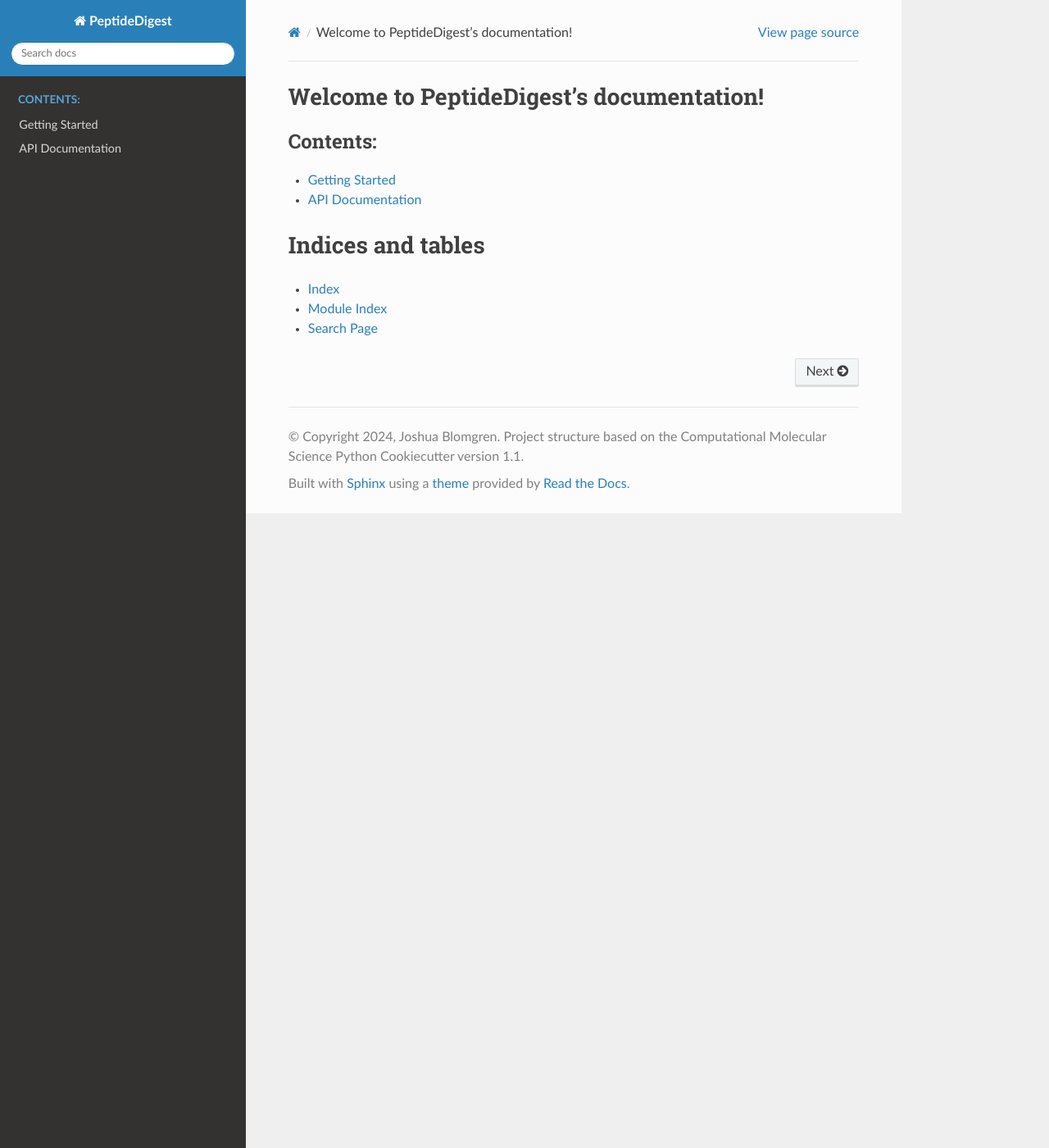
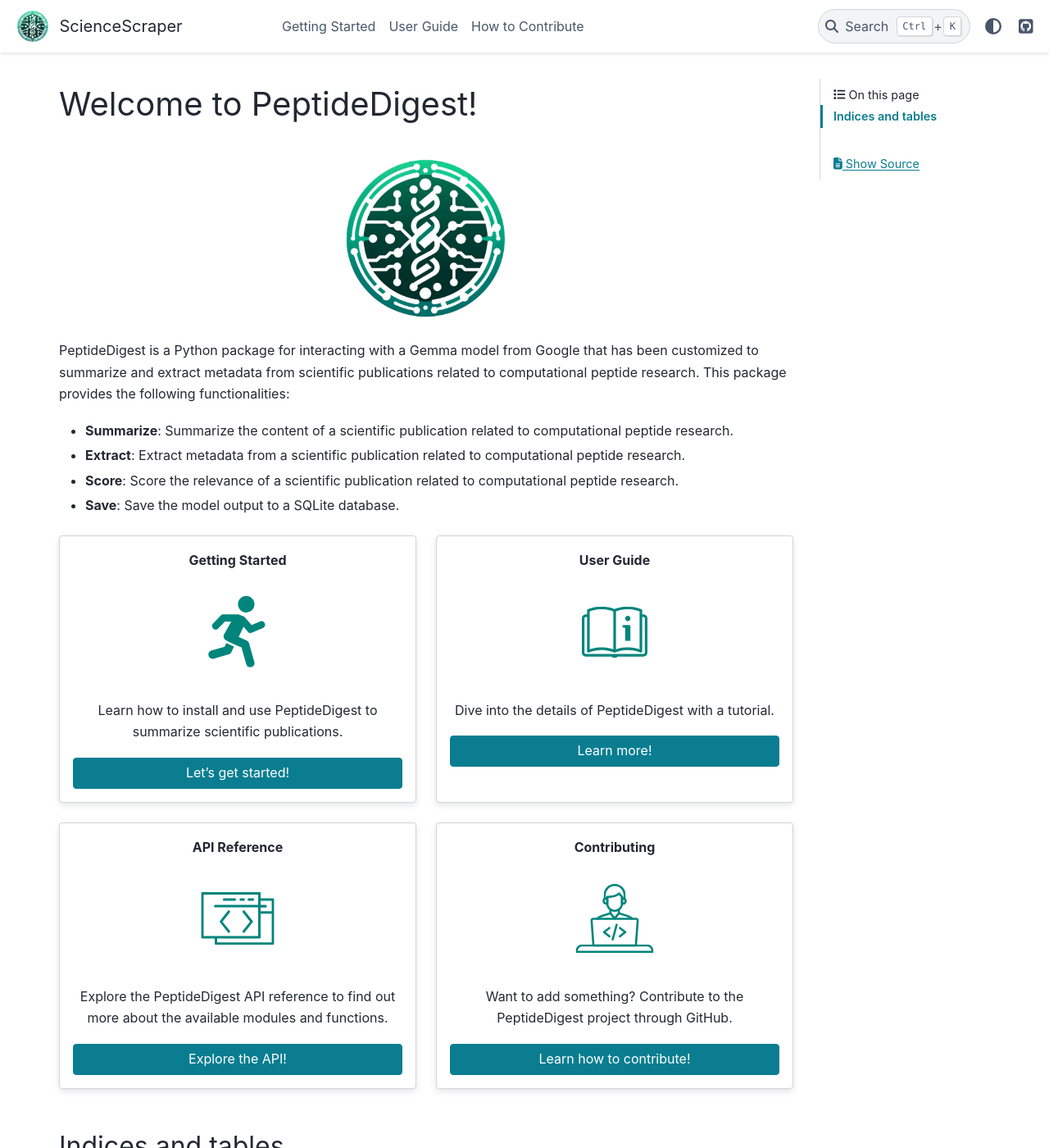
Before and after one commit to peptide-digest/Peptide-Digest, a Sphinx documentation site: the page built from docs/index.rst, in a window 1280 px wide and 1400 px high. Shown: the whole window at 82% size. Built offline with Sphinx 7.4.7 and the PyData theme 0.15.4, drawn with Linux system fonts in a browser that asks for light colours; the version number could not be read and is left out; some of the changed text lies outside the part shown.

Commit message:
add sphinx documentation and docs workflow

```diff
--- a/docs/conf.py
+++ b/docs/conf.py
@@ -16,8 +16,6 @@
 import os
 import sys
 sys.path.insert(0, os.path.abspath('..'))
-
-import peptidedigest
 
 
 # -- Project information -----------------------------------------------------
@@ -43,19 +41,35 @@ release = ''
 # extensions coming with Sphinx (named 'sphinx.ext.*') or your custom
 # ones.
 extensions = [
-    'sphinx.ext.autosummary',
-    'sphinx.ext.autodoc',
-    'sphinx.ext.mathjax',
-    'sphinx.ext.viewcode',
-    'sphinx.ext.napoleon',
-    'sphinx.ext.intersphinx',
-    'sphinx.ext.extlinks',
+    "autoapi.extension",
+    #'sphinx.ext.autosummary',
+    #'sphinx.ext.autodoc',
+    "sphinx.ext.mathjax",
+    "sphinx.ext.viewcode",
+    "sphinx.ext.napoleon",
+    "sphinx.ext.intersphinx",
+    "sphinx.ext.extlinks",
+    "sphinx_design",
+    "sphinx_copybutton",
+]
+autoapi_dirs = ["../peptidedigest"]
+autoapi_ignore = ["*/tests/*", "*_version.py"]
+
+autoapi_options = [
+    "members",
+    "undoc-members",
+    #'private-members',
+    #'special-members',
+    "show-inheritance",
+    "show-module-summary",
+    "imported-members",
 ]
 
-autosummary_generate = True
+# autosummary_generate = True	# or delete this
 napoleon_google_docstring = False
 napoleon_use_param = False
 napoleon_use_ivar = True
+
 
 # Add any paths that contain templates here, relative to this directory.
 templates_path = ['_templates']
@@ -74,7 +88,7 @@ master_doc = 'index'
 #
 # This is also used if you do content translation via gettext catalogs.
 # Usually you set "language" from the command line for these cases.
-language = None
+language = "en"
 
 # List of patterns, relative to source directory, that match files and
 # directories to ignore when looking for source files.
@@ -90,13 +104,25 @@ pygments_style = 'default'
 # The theme to use for HTML and HTML Help pages.  See the documentation for
 # a list of builtin themes.
 #
-html_theme = 'sphinx_rtd_theme'
+html_theme = "pydata_sphinx_theme"
+
+# Logo
+html_logo = "_static/pd-logo.png"
 
 # Theme options are theme-specific and customize the look and feel of a theme
 # further.  For a list of options available for each theme, see the
 # documentation.
 #
-# html_theme_options = {}
+html_theme_options = {
+    "github_url": "https://github.com/peptide-digest/PeptideDigest",
+    "logo": {
+        "image_light": "pd-logo.png",
+        "image_dark": "pd-logo.png",
+        "text": "ScienceScraper",
+    },
+    "pygment_light_style": "default",
+    "pygment_dark_style": "native",
+}
 
 # Add any paths that contain custom static files (such as style sheets) here,
 # relative to this directory. They are copied after the builtin static files,
--- a/docs/index.rst
+++ b/docs/index.rst
@@ -1,22 +1,97 @@
-.. peptidedigest documentation master file, created by
-   sphinx-quickstart on Thu Mar 15 13:55:56 2018.
-   You can adapt this file completely to your liking, but it should at least
-   contain the root `toctree` directive.
+Welcome to PeptideDigest!
+=========================================================
 
-Welcome to PeptideDigest's documentation!
-=========================================================
+.. image:: _static/pd-logo.png
+    :align: center
+    :width: 250px
+    :class: only-light
+
+.. image:: _static/pd-logo.png
+    :align: center
+    :width: 250px
+    :class: only-dark
+
+PeptideDigest is a Python package for interacting with a Gemma model from Google that has been
+customized to summarize and extract metadata from scientific publications related to computational
+peptide research. This package provides the following functionalities:
+
+- **Summarize**: Summarize the content of a scientific publication related to computational peptide research.
+- **Extract**: Extract metadata from a scientific publication related to computational peptide research.
+- **Score**: Score the relevance of a scientific publication related to computational peptide research.
+- **Save**: Save the model output to a SQLite database.
+
+
+.. grid:: 1 2 2 2
+    :gutter: 4
+    :padding: 2 2 0 0
+    :class-container: sd-text-center
+
+    .. grid-item-card:: Getting Started
+
+        .. figure:: _static/getting_started.svg
+            :width: 30%
+
+        Learn how to install and use PeptideDigest to summarize scientific publications.
+
+        .. button-link:: ./getting_started.html
+            :color: primary
+            :expand:
+
+            Let's get started!
+
+    .. grid-item-card:: User Guide
+
+        .. figure:: _static/user_guide.svg
+            :width: 30%
+
+        Dive into the details of PeptideDigest with a tutorial.
+
+        .. button-link:: ./user_guide/index.html
+            :color: primary
+            :expand:
+
+            Learn more!
+
+    .. grid-item-card:: API Reference
+
+        .. figure:: _static/api_reference.svg
+            :width: 30%
+
+        Explore the PeptideDigest API reference to find out more about the available modules and functions.
+
+        .. button-link:: ./autoapi/index.html
+            :color: primary
+            :expand:
+
+            Explore the API!
+
+
+    .. grid-item-card:: Contributing
+
+        .. figure:: _static/contributing.svg
+            :width: 30%
+
+        Want to add something? Contribute to the PeptideDigest project through GitHub.
+
+        .. button-link:: ./contributing.html
+            :color: primary
+            :expand:
+
+            Learn how to contribute!
+
 
 .. toctree::
    :maxdepth: 2
-   :caption: Contents:
+   :hidden:
+   :titlesonly:
 
    getting_started
-   api
-
+   user_guide/index
+   contributing
 
 
 Indices and tables
-==================
+------------------
 
 * :ref:`genindex`
 * :ref:`modindex`
--- a/pyproject.toml
+++ b/pyproject.toml
@@ -26,6 +26,9 @@ dependencies = [
     "lxml==5.1.0",
     "requests",
     "beautifulsoup4",
+    "torch",
+    "transformers",
+    "git+https://github.com/peptide-digest/ScienceScraper.git"
 ]
 
 # Update the urls once the hosting is set up.
```
Also changed, not shown: README.md (+22 -4 lines), docs/api.rst (deleted, +0 -7 lines), docs/contributing.rst (added, +42 -0 lines), docs/getting_started.rst (+54 -1 lines), docs/requirements.txt (added, +10 -0 lines), docs/user_guide/index.rst (added, +12 -0 lines), docs/_static/api_reference.svg (added), docs/_static/contributing.svg (added), docs/_static/getting_started.svg (added), docs/_static/pd-logo.png (added), docs/_static/schema.png (added), docs/_static/user_guide.svg (added), 5 other files.
